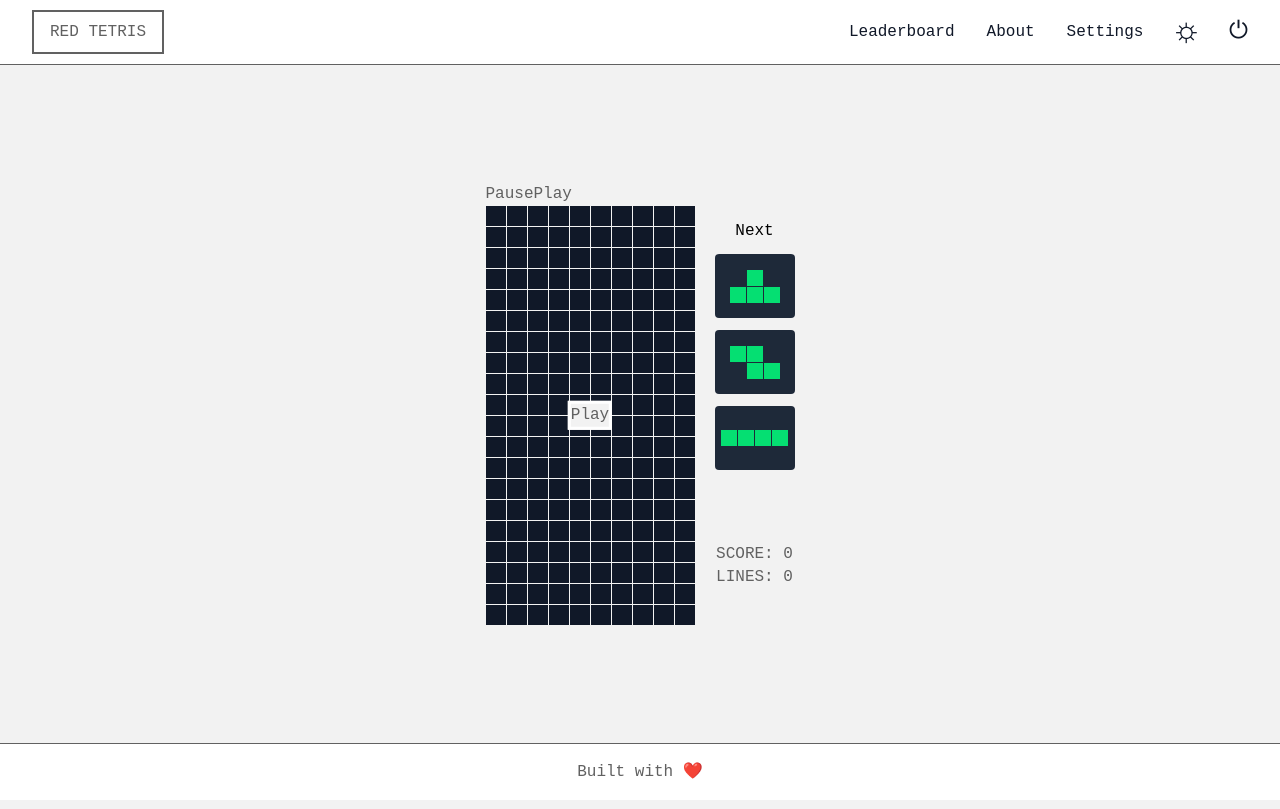
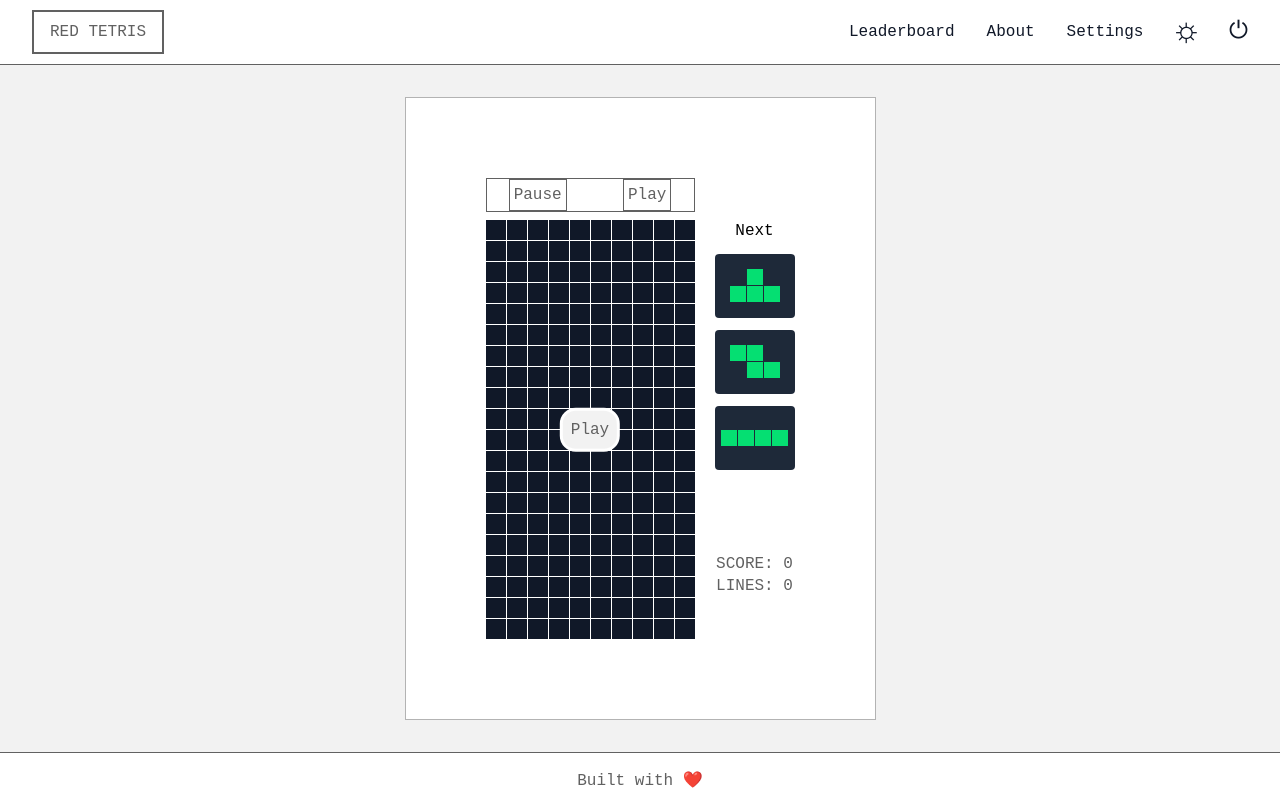
Before and after one commit to cyb17/red-tetris, a React (Vite) app in the folder frontend/: page /game in a window 1280 px wide. Built offline with nearby package versions, Linux system fonts and the light colour scheme.

Commit message:
adjusting design...

```diff
--- a/frontend/src/components/Button.jsx
+++ b/frontend/src/components/Button.jsx
@@ -1,7 +1,7 @@
 export default function Button({ name, type, onClick }) {
   return (
     <button
-      className="w-60 h-12 border border-[#888888] bg-[#b2b1b1] text-white font-bold text-xl"
+      className="w-50 sm:w-60 h-12 border border-[#888888] bg-[#b2b1b1] text-white font-bold text-xl"
       type={type}
       onClick={onClick}
     >
--- a/frontend/src/components/TetrisBoard.jsx
+++ b/frontend/src/components/TetrisBoard.jsx
@@ -8,7 +8,10 @@ export default function Board({ board, status, onStart }) {
       ))}
       {status === GAME_STATUS.WAITING ? (
         <div className="absolute top-1/2 left-1/2 -translate-x-1/2 -translate-y-1/2">
-          <button className="border-3 border-white bg-(--color-bg)" onClick={onStart}>
+          <button
+            className="border-3 border-white bg-(--color-bg) p-2 rounded-2xl"
+            onClick={onStart}
+          >
             Play
           </button>
         </div>
--- a/frontend/src/pages/GamePage.jsx
+++ b/frontend/src/pages/GamePage.jsx
@@ -46,11 +46,15 @@ export default function Game() {
       : mergePieceToBoard(state.board, state.piece);
 
   return (
-    <div className="flex justify-center gap-5">
-      <div>
-        <div>
-          <button onClick={() => dispatch({ type: EVENTS.PAUSE })}>Pause</button>
-          <button onClick={() => dispatch({ type: EVENTS.START })}>Play</button>
+    <sector className="flex justify-center gap-5 p-20 bg-(--color-bg-light) border border-(--color-border)">
+      <div className="flex flex-col gap-2">
+        <div className="flex justify-around gap-3 border">
+          <button onClick={() => dispatch({ type: EVENTS.PAUSE })} className="border p-1">
+            Pause
+          </button>
+          <button onClick={() => dispatch({ type: EVENTS.START })} className="border p-1">
+            Play
+          </button>
         </div>
         <div>
           <Board
@@ -67,6 +71,6 @@ export default function Game() {
           <div>LINES: {state.clearedLines}</div>
         </div>
       </div>
-    </div>
+    </sector>
   );
 }
--- a/frontend/src/pages/HomePage.jsx
+++ b/frontend/src/pages/HomePage.jsx
@@ -17,8 +17,8 @@ export default function Home() {
   };
 
   return (
-    <section className="bg-(--color-bg-light) w-full max-w-2xl flex flex-col items-center justify-center gap-6 border border-(--color-border) p-20 mx-auto">
-      <h1 className="text-7xl md:text-8xl mb-8 font-bold text-center">TETRIS</h1>
+    <section className="w-full max-w-2xl flex flex-col items-center justify-center gap-6 p-20 mx-auto bg-(--color-bg-light) border border-(--color-border)">
+      <h1 className="text-7xl sm:text-8xl mb-8 font-bold text-center">TETRIS</h1>
       <div className="flex flex-col items-center gap-4 w-full">
         <Button name="Login" onClick={handleLogin} />
         <Button name="Sign Up" onClick={handleSignUp} />
--- a/frontend/src/pages/LoginPage.jsx
+++ b/frontend/src/pages/LoginPage.jsx
@@ -20,7 +20,7 @@ export default function Login() {
   };
 
   return (
-    <section className="flex flex-col justify-center items-center border border-(--color-border) gap-4 md:gap-6 p-6 md:p-12 mt-15 mx-60 min-w-84">
+    <section className="flex flex-col justify-center items-center bg-(--color-bg-light) border border-(--color-border) gap-4 md:gap-6 p-6 md:p-12 mt-15 mx-60 min-w-84">
       <h2 className="text-center text-2xl font-bold">LOGIN</h2>
       <form className="flex flex-col justify-center items-center gap-4" onSubmit={handleLogin}>
         <Input
@@ -43,7 +43,7 @@ export default function Login() {
 
         <Button name="Login" type="submit" />
 
-        <div className="flex flex-col items-start gap-2 my-2">
+        <div className="w-full flex flex-col items-start gap-2 my-2">
           <button
             type="button"
             onClick={handleForgotPassword}
--- a/frontend/src/pages/SignUpPage.jsx
+++ b/frontend/src/pages/SignUpPage.jsx
@@ -22,7 +22,7 @@ export default function SignUp() {
   };
 
   return (
-    <section className="flex flex-col gap-6 border border-(--color-border) p-12 mt-15 mx-60">
+    <section className="flex flex-col gap-6 bg-(--color-bg-light) border border-(--color-border) p-12 mt-15 mx-60">
       <h2 className="text-center text-2xl font-bold">SIGN UP</h2>
       <form className="flex flex-col m-auto gap-4" onSubmit={handleSignUp}>
         <Input
```
